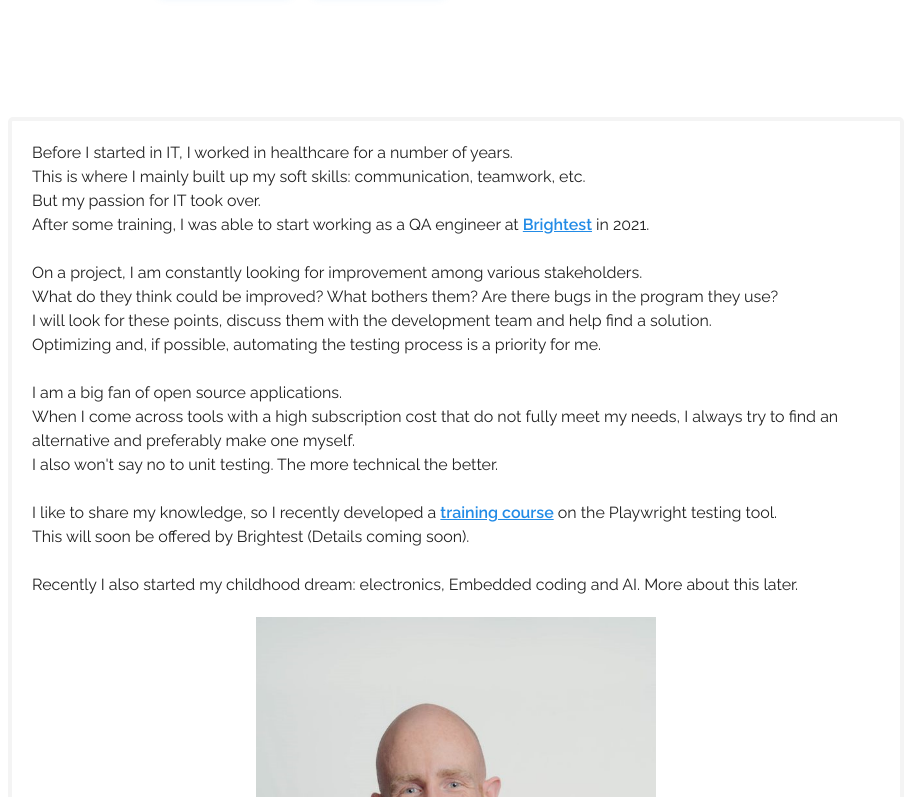
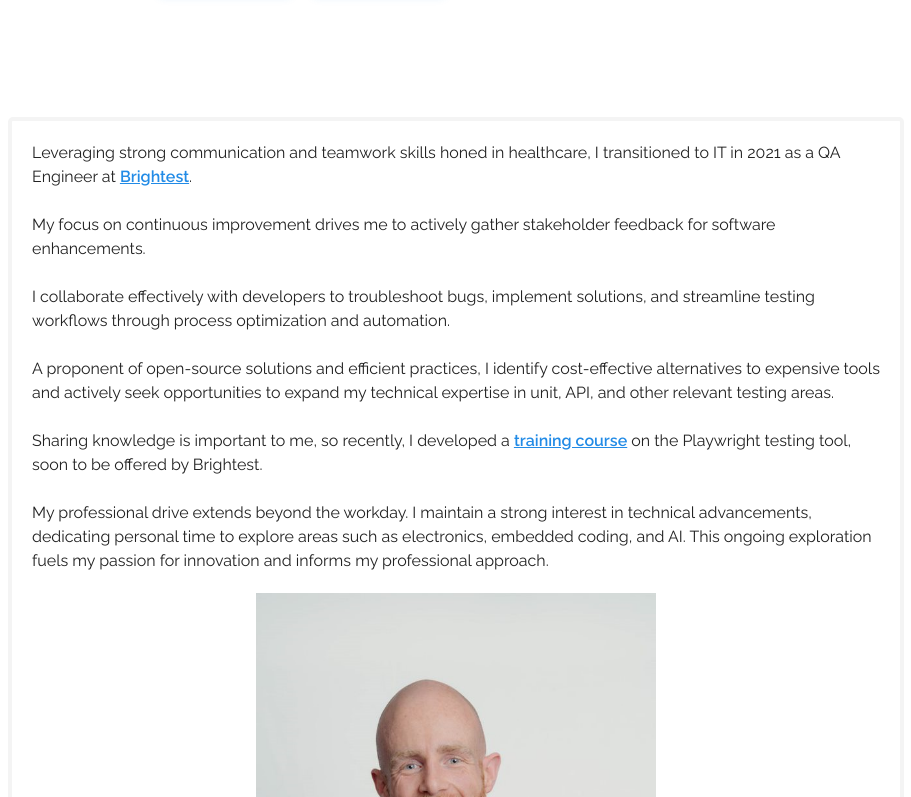
Before and after one commit to RobbertChampagne/Portfolio-website, a plain HTML site: page index.html in a window 1280 px wide. Shown: the part 2099-2896 px from the top of the page, without its empty margins (184-1095 px from the left). Drawn offline with Linux system fonts and the light colour scheme.

Commit message:
Change text + update cv

```diff
--- a/index.html
+++ b/index.html
@@ -176,7 +176,7 @@
       <div class="skill skill-50">
         <p>Python</p>
       </div>
-      <div class="skill skill-20">
+      <div class="skill skill-50">
         <p>C</p>
       </div>
       <div class="skill skill-20">
@@ -210,28 +210,18 @@
 
     <article class="skills-article">
       <div class="text-content">
-        <p>Before I started in IT, I worked in healthcare for a number of years.<br>
-          This is where I mainly built up my soft skills: communication, teamwork, etc.<br>
-          But my passion for IT took over.<br>
-          After some training, I was able to start working as a QA engineer at <a class="text-link"
-            href="https://brightest.be/" target="_blank">Brightest</a> in
-          2021.<br><br>
+        <p>
+          Leveraging strong communication and teamwork skills honed in healthcare, I transitioned to IT in 2021 as a QA Engineer at <a class="text-link" href="https://brightest.be/" target="_blank">Brightest</a>. <br><br>
 
-          On a project, I am constantly looking for improvement among various stakeholders.<br>
-          What do they think could be improved? What bothers them? Are there bugs in the program they use?<br>
-          I will look for these points, discuss them with the development team and help find a solution.<br>
-          Optimizing and, if possible, automating the testing process is a priority for me.<br><br>
+          My focus on continuous improvement drives me to actively gather stakeholder feedback for software enhancements.<br><br>
 
-          I am a big fan of open source applications.<br>
-          When I come across tools with a high subscription cost that do not fully meet my needs, I always try to find
-          an alternative and preferably make one myself.<br>
-          I also won't say no to unit testing. The more technical the better.<br><br>
+          I collaborate effectively with developers to troubleshoot bugs, implement solutions, and streamline testing workflows through process optimization and automation.<br><br>
 
-          I like to share my knowledge, so I recently developed a <a class="text-link"
-            href="https://academy.brightest.be/courses/playwright/" target="_blank">training course</a> on the
-          Playwright testing tool.<br>
-          This will soon be offered by Brightest (Details coming soon).<br><br>
-          Recently I also started my childhood dream: electronics, Embedded coding and AI. More about this later.<br>
+          A proponent of open-source solutions and efficient practices, I identify cost-effective alternatives to expensive tools and actively seek opportunities to expand my technical expertise in unit, API, and other relevant testing areas.<br><br>
+
+          Sharing knowledge is important to me, so recently, I developed a <a class="text-link" href="https://academy.brightest.be/courses/playwright/" target="_blank">training course</a> on the Playwright testing tool, soon to be offered by Brightest.<br><br>
+
+          My professional drive extends beyond the workday. I maintain a strong interest in technical advancements, dedicating personal time to explore areas such as electronics, embedded coding, and AI. This ongoing exploration fuels my passion for innovation and informs my professional approach.<br>
         </p>
       </div>
       <div class="image-content">
```
Also changed, not shown: 1 other file.
